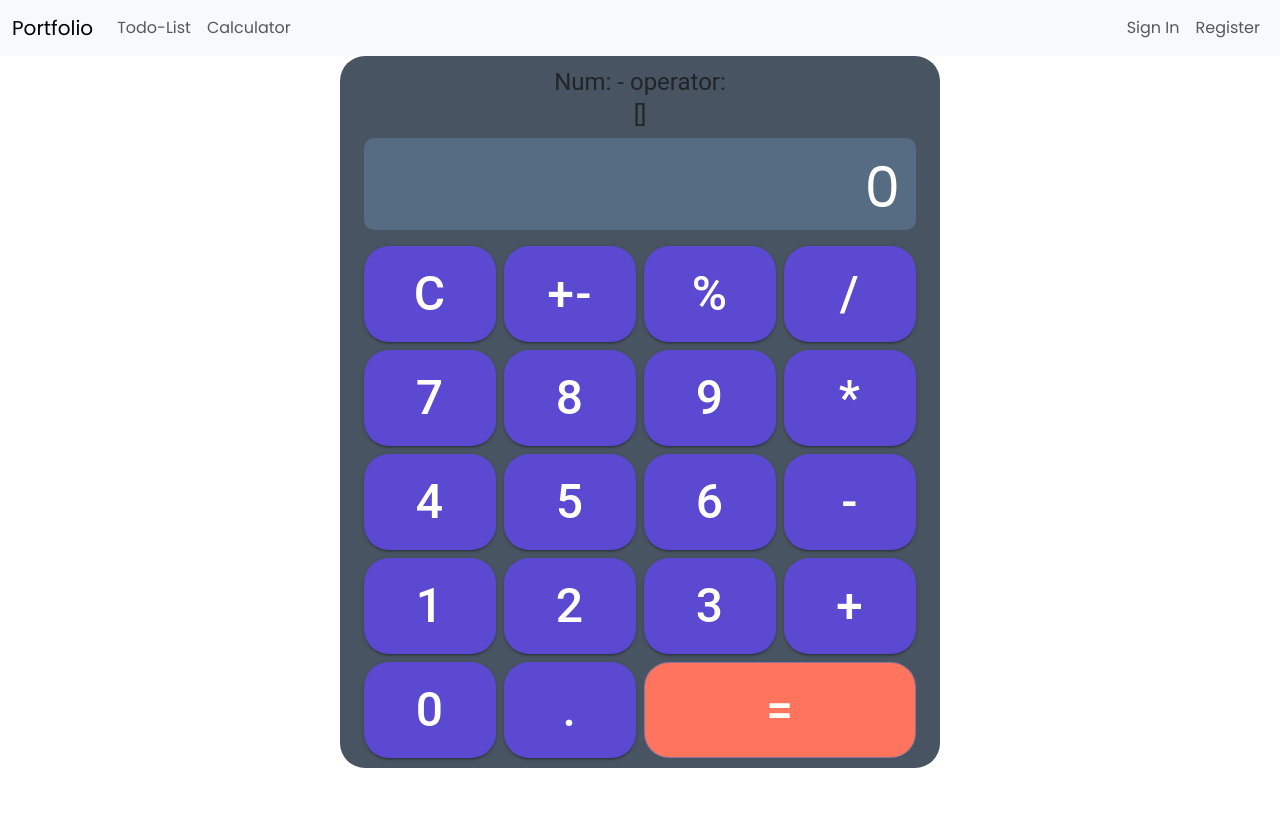
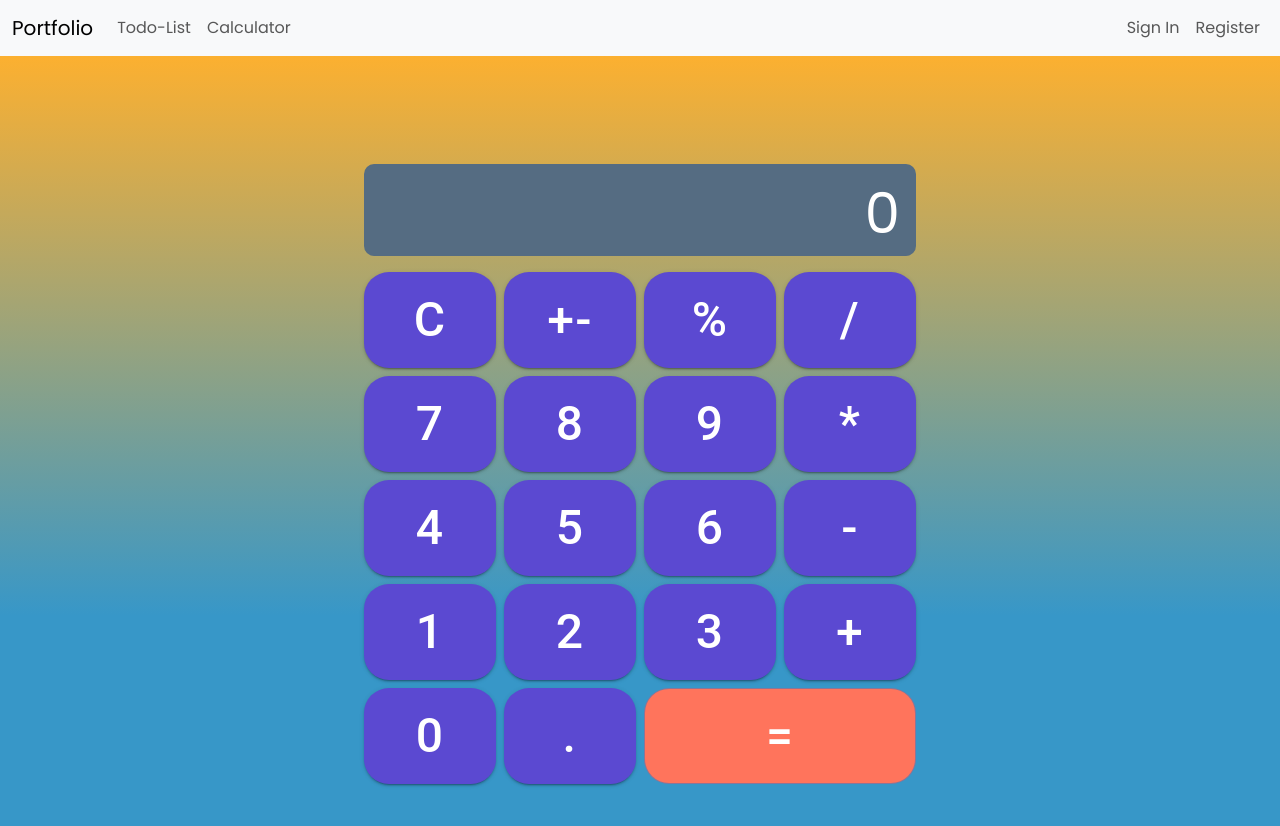
Before and after one commit to leanhduy/react-learning, a React (Create React App) app: page /calculator in a window 1280 px wide. Shown: the top 826 px of the page. Before the commit the page ends 800 px from the top, so only its background shows below. Built offline with nearby package versions, Linux system fonts and the light colour scheme.

Commit message:
update the addOperator() method to reflect what user's input

```diff
--- a/src/components/mini2/CalcApp.js
+++ b/src/components/mini2/CalcApp.js
@@ -1,8 +1,8 @@
-import { Container, Grid, Typography } from '@mui/material'
+import { Box, Container, Grid, Typography } from '@mui/material'
 import { BUTTON_BG, EQUAL_BG, WRAPPER_BG } from './colors'
 import CalcScreen from './CalcScreen'
 import CalcBtn from './CalcBtn'
-import { useState } from 'react'
+import { useEffect, useState } from 'react'
 import { MATH_OPERATORS, NUMBERS, calculate } from './calculatorUtils'
 import CalcClearBtn from './CalcClearBtn'
 import EqualBtn from './EqualBtn'
@@ -26,26 +26,45 @@ const BUTTONS = [
     '0',
     '.',
 ]
-const CLEAR_BUTTON = {
-    label: 'C',
-    action: null,
-}
-const EQUAL_BUTTON = {
-    label: '=',
-    action: null,
-}
 
 const CalcApp = () => {
+    const [prevInputType, setPrevInputType] = useState(null)
+    const [curInputType, setCurInputType] = useState(null)
     const [numInput, setNumInput] = useState(null)
     const [operatorInput, setOperatorInput] = useState(null)
     const [expression, setExpression] = useState([])
     const [result, setResult] = useState(0)
+    const [isCalculate, setIsCalculate] = useState(false)
+
+    useEffect(() => {
+        if (isCalculate) {
+            let r = calculate(expression)
+            setResult(r)
+        } else {
+            setResult(0)
+        }
+    }, [isCalculate])
+
     const addOperator = (label) => {
+        // If it is a new Caculation, reset states
+        if (isCalculate) {
+            setResult(0)
+            setExpression([])
+            setIsCalculate(false)
+            setNumInput(null)
+            setOperatorInput(null)
+        }
+
+        // Get the inputType
         let inputType = NUMBERS.includes(label)
             ? 'number'
             : MATH_OPERATORS.includes(label)
             ? 'operator'
             : 'others'
+
+        // Set the current input type
+        setCurInputType(inputType)
+
         // input is a num
         switch (inputType) {
             case 'number':
@@ -77,29 +96,22 @@ const CalcApp = () => {
         setResult(0)
     }
     const handleCalculate = () => {
-        debugger
         if (numInput) {
-            // PROBLEM: THIS CODE DOES NOT TAKE EFFECT IMMEDIATELY, CAUSING ISSUE WITH THE CALCULATION
             setExpression([...expression, numInput.toString()])
-            setNumInput(null)
+            setIsCalculate(true)
         }
-        setResult(calculate(expression))
     }
 
     return (
-        <Container
-            maxWidth="sm"
+        <Box
             sx={{
-                backgroundColor: WRAPPER_BG,
-                textAlign: 'center',
-                padding: '10px 0px',
-                borderRadius: '25px',
+                background:
+                    'linear-gradient(0deg, rgba(55,151,200,1) 30%, rgba(252,176,48,1) 100%)',
+                height: '100vh',
+                padding: '100px',
             }}
         >
-            <Typography variant="h5">
-                Num: {numInput} - operator: {operatorInput}
-            </Typography>
-            <Typography variant="h5">{JSON.stringify(expression)}</Typography>
+            <Container maxWidth="sm">
                 <CalcScreen result={result} expression={expression} />
                 <Grid container rowSpacing={1} columnSpacing={1}>
                     <Grid item xs={3}>
@@ -127,6 +139,7 @@ const CalcApp = () => {
                     </Grid>
                 </Grid>
             </Container>
+        </Box>
     )
 }
 
--- a/src/components/mini2/CalcScreen.js
+++ b/src/components/mini2/CalcScreen.js
@@ -18,7 +18,7 @@ const CalcScreen = ({ result, expression }) => {
                     backgroundColor: SCREEN_BG,
                 }}
             >
-                <Box pt={1} fontSize="1rem" color="lightgrey">
+                <Box pt={1} fontSize="1rem" color="lightgray">
                     {expression.join('')}
                 </Box>
                 <Box fontSize="3.5rem">{result}</Box>
--- a/src/components/mini2/calculatorUtils.js
+++ b/src/components/mini2/calculatorUtils.js
@@ -6,14 +6,16 @@ export const HIGH_OPERATORS = ['+', '-']
 export const LOW_OPERATORS = ['*', '/', '%']
 
 export const calculate = (expression) => {
+    // debugger
+    let result
     if (expression.length === 1) {
         return Number(expression[0])
     }
     let opIdx, leftOperand, rightOperand
     // Define the left, opIdx, and right
-    opIdx = expression.findIndex((o) => HIGH_OPERATORS.includes(o))
+    opIdx = expression.findLastIndex((o) => HIGH_OPERATORS.includes(o))
     if (opIdx === -1) {
-        opIdx = expression.findIndex((o) => LOW_OPERATORS.includes(o))
+        opIdx = expression.findLastIndex((o) => LOW_OPERATORS.includes(o))
         if (opIdx === -1) {
             console.log('Invalid math expression')
         }
@@ -26,16 +28,24 @@ export const calculate = (expression) => {
     }
     switch (expression[opIdx]) {
         case '+':
-            return leftOperand + rightOperand
+            result = leftOperand + rightOperand
+            break
         case '-':
-            return leftOperand - rightOperand
+            result = leftOperand - rightOperand
+            break
         case '*':
-            return leftOperand * rightOperand
+            result = leftOperand * rightOperand
+            break
         case '/':
-            return rightOperand === 0 ? NaN : leftOperand / rightOperand
+            result = rightOperand === 0 ? NaN : leftOperand / rightOperand
+            break
         case '%':
-            return rightOperand === 0 ? NaN : leftOperand % rightOperand
+            result = rightOperand === 0 ? NaN : leftOperand % rightOperand
+            break
         default:
-            return NaN
+            result = NaN
+            break
     }
+
+    return Math.round(result * 100) / 100 // Round the number to 2 decimal points
 }
```
Lines whose indentation alone changed are shown as unchanged.
